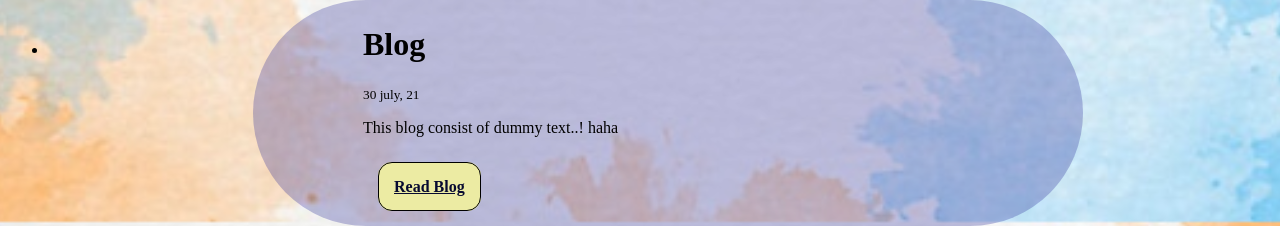
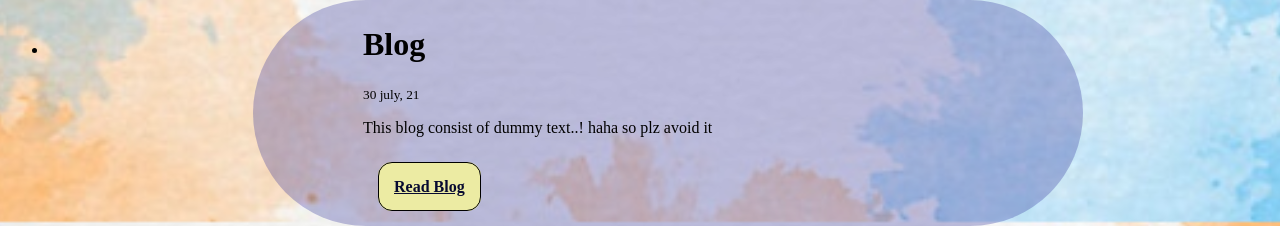
Before and after one commit to madhu0501/web1st, a plain HTML site: page blog.html in a window 1280 px wide. Shown: the part 578-804 px from the top of the page. Drawn offline with Linux system fonts and the light colour scheme.

Commit message:
blog change

```diff
--- a/blog.html
+++ b/blog.html
@@ -28,7 +28,7 @@
                <div class="div2">
                     <h1>Blog</h1>
                     <small>30 july, 21</small>
-                    <p>This blog consist of dummy text..! haha</p>
+                    <p>This blog consist of dummy text..! haha so plz avoid it</p>
                     <a class="b" href="https://dummy-bloge.netlify.app">Read Blog</a>
                     <!-- <a class="b" href="">Source code</a> -->
                </div>
```
